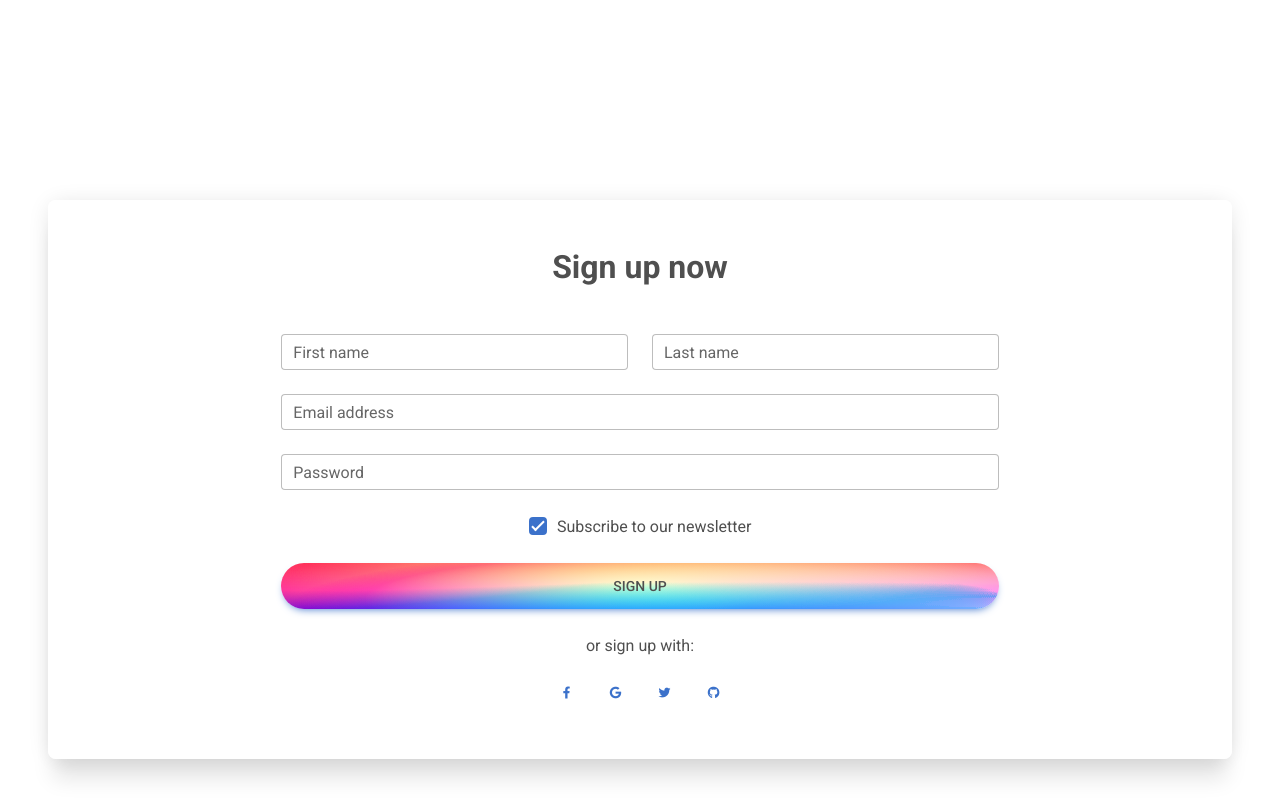
After one commit to Jhojan98/rentCars, a Python web app: template templates/signUp.html in a window 1280 px wide. The commit adds this page. Run offline with Jinja, Linux system fonts and the light colour scheme; the template is opened without the code that fills it, so the values that code supplies are empty.

Commit message:
actualización

```diff
--- a/templates/index.html
+++ b/templates/login.html
@@ -54,7 +54,7 @@
                   </div>
 
                   <div>
-                    <p class="mb-0">Don't have an account? <a href="#!" class="text-body fw-bold">Sign Up</a></p>
+                    <p class="mb-0">Don't have an account? <a href="signUp.html" class="text-body fw-bold">Sign Up</a></p>
                   </div>
 
                 </div>
--- /dev/null
+++ b/templates/signUp.html
@@ -0,0 +1,118 @@
+<!DOCTYPE html>
+<html lang="en">
+<head>
+    <meta charset="UTF-8" />
+    <meta name="viewport" content="width=device-width, initial-scale=1, shrink-to-fit=no" />
+    <meta http-equiv="x-ua-compatible" content="ie=edge" />
+    <title>Rentcars</title>
+    <!-- MDB icon -->
+    <link rel="icon" href="img/logo.png" type="image/x-icon" />
+    <!-- Font Awesome -->
+    <link
+      rel="stylesheet"
+      href="https://cdnjs.cloudflare.com/ajax/libs/font-awesome/6.0.0/css/all.min.css"
+    />
+    <!-- Google Fonts Roboto -->
+    <link
+      rel="stylesheet"
+      href="https://fonts.googleapis.com/css2?family=Roboto:wght@300;400;500;700;900&display=swap"
+    />
+    <!-- MDB -->
+    <link rel="stylesheet" href="css/mdb.min.css" />
+    <link rel="stylesheet" href="css/estilo.css" />
+
+</head>
+<body>
+   <!-- Section: Design Block -->
+<section class="text-center">
+  <!-- Background image -->
+  <div class="p-5 bg-image" style="
+
+        height: 300px;
+        "></div>
+  <!-- Background image -->
+
+  <div class="card mx-4 mx-md-5 shadow-5-strong" style="
+        margin-top: -100px;
+        background: hsla(0, 0%, 100%, 0.8);
+        backdrop-filter: blur(30px);
+        ">
+    <div class="card-body py-5 px-md-5">
+
+      <div class="row d-flex justify-content-center">
+        <div class="col-lg-8">
+          <h2 class="fw-bold mb-5">Sign up now</h2>
+          <form>
+            <!-- 2 column grid layout with text inputs for the first and last names -->
+            <div class="row">
+              <div class="col-md-6 mb-4">
+                <div class="form-outline">
+                  <input type="text" id="form3Example1" class="form-control" />
+                  <label class="form-label" for="form3Example1">First name</label>
+                </div>
+              </div>
+              <div class="col-md-6 mb-4">
+                <div class="form-outline">
+                  <input type="text" id="form3Example2" class="form-control" />
+                  <label class="form-label" for="form3Example2">Last name</label>
+                </div>
+              </div>
+            </div>
+
+            <!-- Email input -->
+            <div class="form-outline mb-4">
+              <input type="email" id="form3Example3" class="form-control" />
+              <label class="form-label" for="form3Example3">Email address</label>
+            </div>
+
+            <!-- Password input -->
+            <div class="form-outline mb-4">
+              <input type="password" id="form3Example4" class="form-control" />
+              <label class="form-label" for="form3Example4">Password</label>
+            </div>
+
+            <!-- Checkbox -->
+            <div class="form-check d-flex justify-content-center mb-4">
+              <input class="form-check-input me-2" type="checkbox" value="" id="form2Example33" checked />
+              <label class="form-check-label" for="form2Example33">
+                Subscribe to our newsletter
+              </label>
+            </div>
+
+            <!-- Submit button -->
+            <button type="submit" class="btn btn-primary btn-lg btn-rounded gradient-custom text-body btn-block mb-4">
+              Sign up
+            </button>
+
+            <!-- Register buttons -->
+            <div class="text-center">
+              <p>or sign up with:</p>
+              <button type="button" class="btn btn-link btn-floating mx-1">
+                <i class="fab fa-facebook-f"></i>
+              </button>
+
+              <button type="button" class="btn btn-link btn-floating mx-1">
+                <i class="fab fa-google"></i>
+              </button>
+
+              <button type="button" class="btn btn-link btn-floating mx-1">
+                <i class="fab fa-twitter"></i>
+              </button>
+
+              <button type="button" class="btn btn-link btn-floating mx-1">
+                <i class="fab fa-github"></i>
+              </button>
+            </div>
+          </form>
+        </div>
+      </div>
+    </div>
+  </div>
+</section>
+<!-- Section: Design Block -->
+<!-- MDB -->
+<script type="text/javascript" src="js/mdb.min.js"></script>
+<!-- Custom scripts -->
+<script type="text/javascript"></script>
+</body>
+</html>
```
